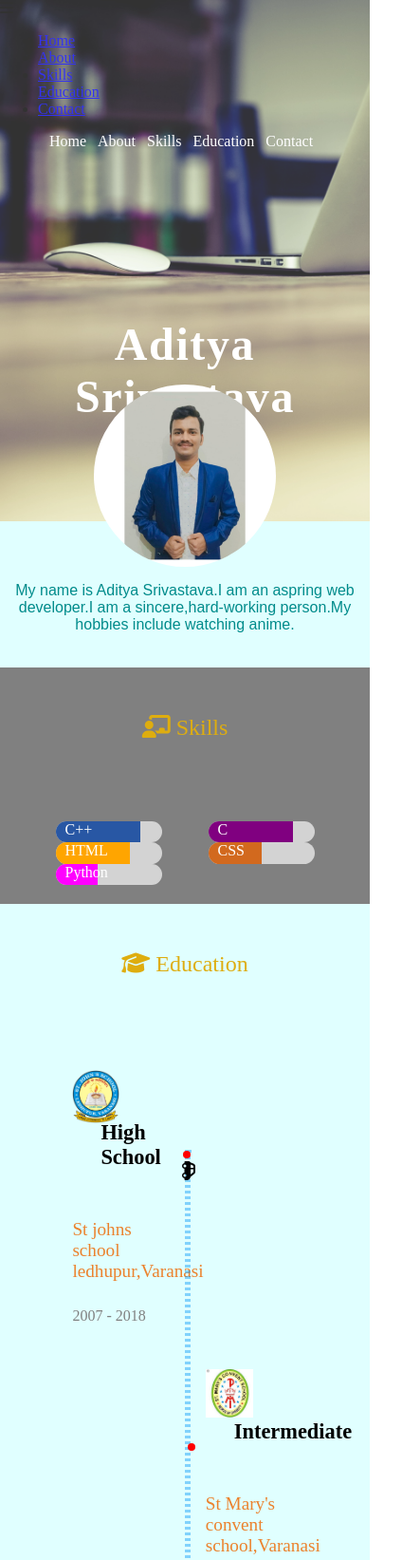
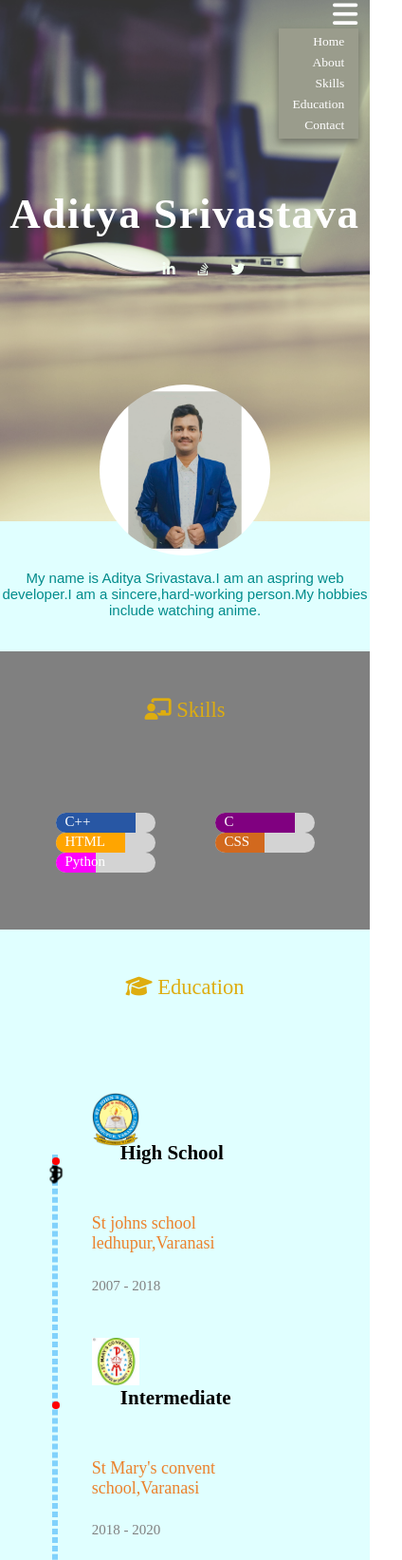
Before and after one commit to aditya200502/Portfolio, a plain HTML site: page index.html in a window 390 px wide. Shown: the top 1643 px of the page at 95% size, 424 px wide, since content can reach past the window. Drawn offline with Linux system fonts and the light colour scheme.

Commit message:
Add files via upload

```diff
--- a/style.css
+++ b/style.css
@@ -10,8 +10,61 @@ body {
     background-position: center;
     background-attachment: fixed;
 }
+body::-webkit-scrollbar {
+    display: none;
+}
+
 
 /* Horizontal-list */
+
+.bars{
+    color: white;
+    margin: 0;
+    margin-left: 90%;
+    display: none;
+}
+
+.bars i {
+    font-size: 2rem;
+}
+
+.dropdown-list{
+    margin: 0;
+    display: none;
+    background-color: #828470;
+    box-shadow: 0px 4px 8px 1px #535547;
+}
+
+.dropdown-list ul{
+    margin: 0.2rem 0.2rem;
+    text-align: right;
+    padding: 0px 0.8rem;
+}
+
+.dropdown-menu:hover .dropdown-list{
+    display: block;
+    position: absolute;
+    right: 3%;
+}
+
+.dropdown-list li{
+    margin: 0.4rem 0px;
+}
+
+.no-list-style{
+    list-style: none;
+}
+
+.no-list-style li {
+    font-weight: 100;
+    font-size: 0.9rem;
+}
+
+.no-list-style li a{
+    list-style: none;
+    color: white;
+    text-decoration: none;
+}
 
 .horizontal-list {
     list-style: none;
@@ -110,10 +163,13 @@ section:target{
 
 /* Skills section */
 .skills-display{
+    padding: 10px;
     width: 70%;
     display: flex;
     flex-wrap: wrap;
     justify-content: space-between;
+
+    margin-bottom: 30px;
 }
 
 .skill-progress{
@@ -157,13 +213,13 @@ section:target{
     color: white;
     font-size: 1rem;
     margin-left: 10px;
+    vertical-align: middle;
 }
 
 .skill-progress > div{
 
 /* This property will be applicable to every div */
-border-radius: 20px 0px 0px 20px;
-
+border-radius: 20px 0px 0px 20px;;
 }
 
 
@@ -359,9 +415,64 @@ button:focus {
     position: absolute;
     height: 75%;
     width: 0%;
-    border: 3px dotted #0096fa6b;
+    border: 3px dashed #0096fa6b;
     top: 10%;
     left: 50%;
+    padding: 0px;
+}
+
+@media only screen and (max-width: 572px) {
+
+    .timeline-box {
+        width: 100%;
+        left: 10% !important;
+    }
+
+    .bars {
+        display: block;
+    }
+
+
+    .nav-menu {
+        display: none;
+    }
+}
+
+
+@media only screen and (max-width : 768px){
+
+    .timeline-box{
+        left: 12% !important;
+        width: 88%;
+    }
+
+    .timeline-box::after {
+        left: -13% !important;
+    }
+    .timeline-divider{
+        top: 10%;
+        left: 2%;
+    }
+    html{
+        font-size: 15px;
+    }
+    #contact-form {
+        margin-left: 0%;
+    }
+
+    #contact-container {
+        flex-wrap: wrap;
+    }
+
+    #my-details-container {
+        width: 80%;
+        margin: 10%;
+    }
+
+    #contact-form-container {
+        width: 80%;
+        margin: 10%;
+    }
 }
 .timeline-traveller{
     position: sticky;
```
